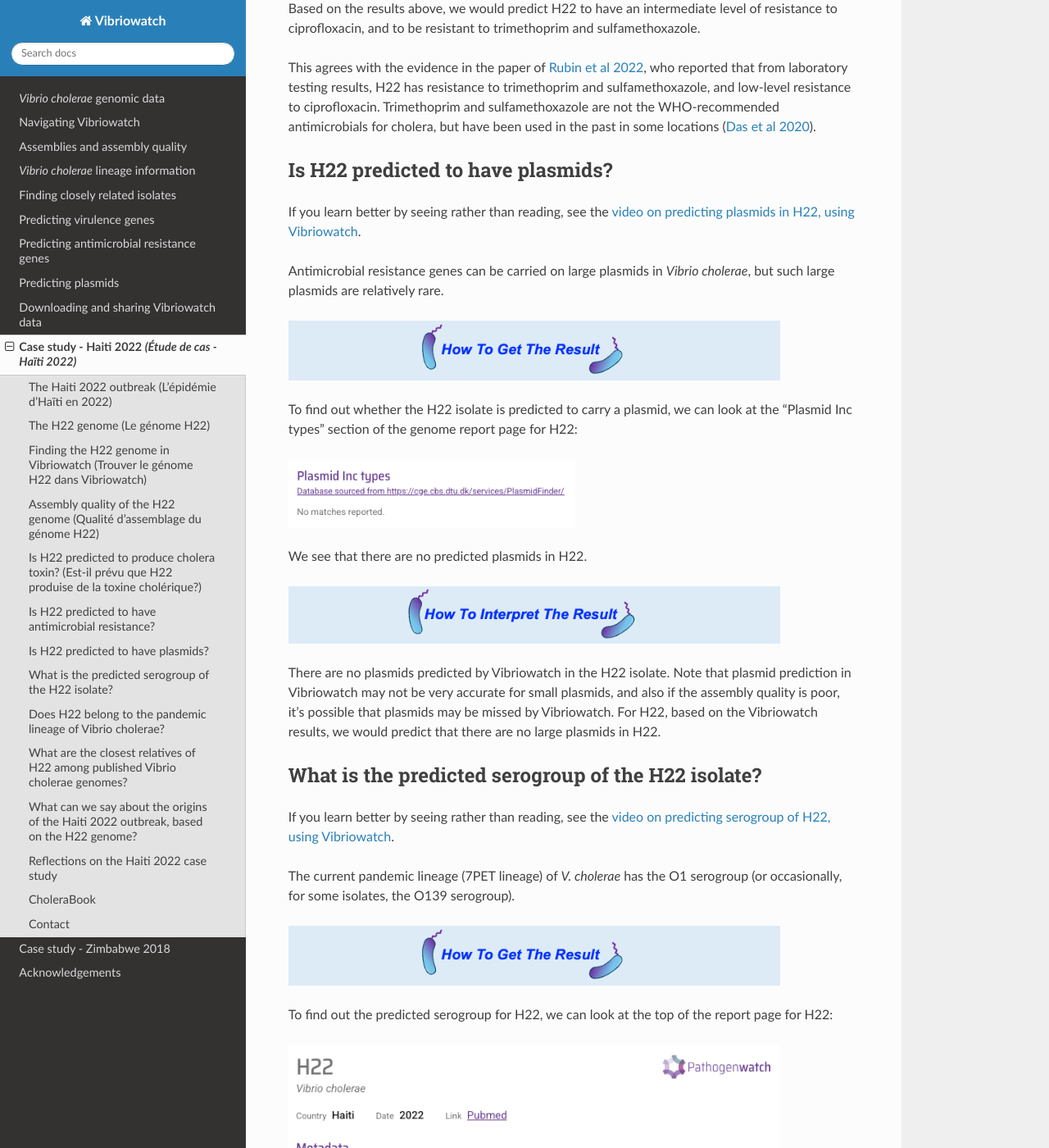
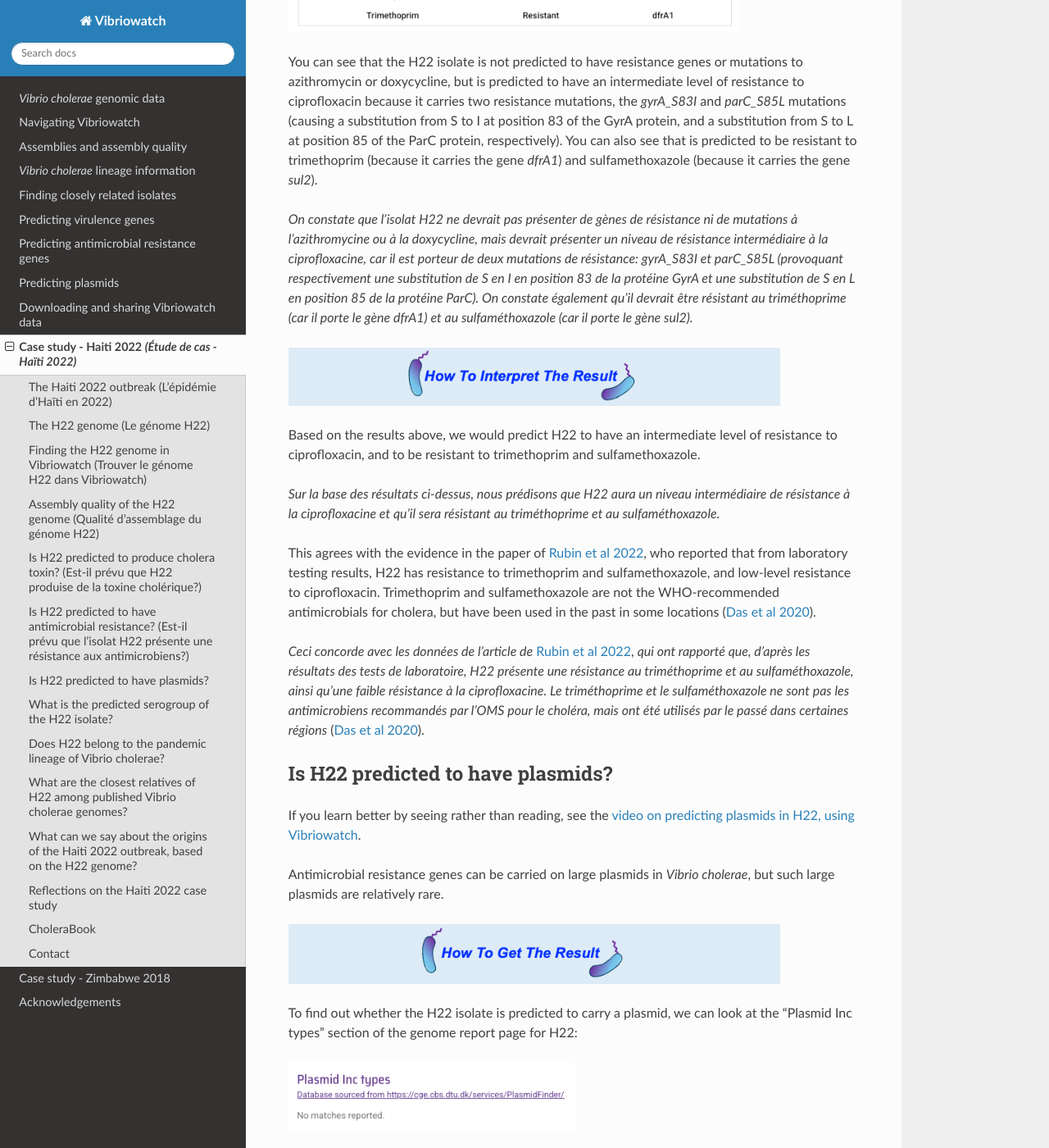
Before and after one commit to avrilcoghlan/vibriowatch, a Sphinx documentation site: the page built from docs/source/haiti.rst, in a window 1280 px wide and 1400 px high, scrolled down 9725 px. Shown: the whole window at 82% size. Built offline with Sphinx 7.4.7 and the Read the Docs theme 3.1.0, drawn with Linux system fonts in a browser that asks for light colours; some of the changed text lies outside the part shown.

Commit message:
Update haiti.rst

```diff
--- a/docs/source/haiti.rst
+++ b/docs/source/haiti.rst
@@ -23,7 +23,7 @@
 * `Finding the H22 genome in Vibriowatch (Trouver le génome H22 dans Vibriowatch)`_.
 * `Assembly quality of the H22 genome (Qualité d'assemblage du génome H22)`_.
 * `Is H22 predicted to produce cholera toxin? (Est-il prévu que H22 produise de la toxine cholérique?)`_
-* `Is H22 predicted to have antimicrobial resistance?`_
+* `Is H22 predicted to have antimicrobial resistance? (Est-il prévu que l’isolat H22 présente une résistance aux antimicrobiens?)`_
 * `Is H22 predicted to have plasmids?`_
 * `What is the predicted serogroup of the H22 isolate?`_
 * `Does H22 belong to the pandemic lineage of Vibrio cholerae?`_.
@@ -221,34 +221,45 @@
 
 .. _Rubin et al 2022: https://pubmed.ncbi.nlm.nih.gov/36449726/
 
-Is H22 predicted to have antimicrobial resistance?
---------------------------------------------------
+Is H22 predicted to have antimicrobial resistance? (Est-il prévu que l’isolat H22 présente une résistance aux antimicrobiens?)
+------------------------------------------------------------------------------------------------------------------------------
 
 If you learn better by seeing rather than reading, see the `video on predicting if H22 has antimicrobial resistance, using Vibriowatch`_.
 
 .. _video on predicting if H22 has antimicrobial resistance, using Vibriowatch: https://youtu.be/fexfUXza8M8
 
+*Si vous apprenez mieux en voyant plutôt qu'en lisant, regardez la* `vidéo sur la prédiction de la résistance aux antimicrobiens du H22, en utilisant Vibriowatch`_.
+
+.. _vidéo sur la prédiction de la résistance aux antimicrobiens du H22, en utilisant Vibriowatch: https://youtu.be/fexfUXza8M8
+
 The primary treatment for cholera is rehydration, but antimicrobials are given to the most vulnerable patients such as pregnant women, very small
 children, and HIV-positive patients. The WHO recommends the antimicrobials azithromycin, doxycycline and ciprofloxacin for treating cholera. Therefore, any
 antimicrobial resistance to these recommended antimicrobials would be a concern.
+
+*Le traitement principal du choléra est la réhydratation, mais des antimicrobiens sont administrés aux patients les plus vulnérables, tels que les femmes enceintes, les très jeunes enfants et les patients séropositifs. L'OMS recommande l'azithromycine, la doxycycline et la ciprofloxacine pour traiter le choléra. Par conséquent, toute résistance à ces antimicrobiens recommandés serait préoccupante.*
 
 .. image:: HowToGetTheResult.png
   :width: 600
 
 To find out whether the H22 isolate carries antimicrobial resistance (AMR), we can look at the "AMR" section of the genome report page for H22:
 
+*Pour savoir si l'isolat H22 présente une résistance aux antimicrobiens (RAM), nous pouvons consulter la section RAM de la page du rapport sur le génome de H22:*
+
 .. image:: Picture122.png
   :width: 550
 
 You can see that the H22 isolate is not predicted to have resistance genes or mutations to azithromycin or doxycycline, but is predicted to
 have an intermediate level of resistance to ciprofloxacin because it carries two resistance mutations, the *gyrA_S83I* and *parC_S85L* mutations (causing a substitution
-from S to I at position 83 of the GyrA protein, and a substitution from S to L at position 85 of the ParC protein, respectively).
-You can also see that is predicted to be resistant to trimethoprim (because it carries the gene *dfrA1*) and sulfamethoxazole (because it carries the gene *sul2*).
+from S to I at position 83 of the GyrA protein, and a substitution from S to L at position 85 of the ParC protein, respectively). You can also see that is predicted to be resistant to trimethoprim (because it carries the gene *dfrA1*) and sulfamethoxazole (because it carries the gene *sul2*).
+
+*On constate que l'isolat H22 ne devrait pas présenter de gènes de résistance ni de mutations à l'azithromycine ou à la doxycycline, mais devrait présenter un niveau de résistance intermédiaire à la ciprofloxacine, car il est porteur de deux mutations de résistance: gyrA_S83I et parC_S85L (provoquant respectivement une substitution de S en I en position 83 de la protéine GyrA et une substitution de S en L en position 85 de la protéine ParC). On constate également qu'il devrait être résistant au triméthoprime (car il porte le gène dfrA1) et au sulfaméthoxazole (car il porte le gène sul2).*
 
 .. image:: HowToInterpretTheResult.png
   :width: 600
 
 Based on the results above, we would predict H22 to have an intermediate level of resistance to ciprofloxacin, and to be resistant to trimethoprim and sulfamethoxazole.
+
+*Sur la base des résultats ci-dessus, nous prédisons que H22 aura un niveau intermédiaire de résistance à la ciprofloxacine et qu’il sera résistant au triméthoprime et au sulfaméthoxazole.*
 
 This agrees with the evidence in the paper of `Rubin et al 2022`_, who reported that from laboratory testing results, H22 has resistance to trimethoprim and sulfamethoxazole, and low-level
 resistance to ciprofloxacin. Trimethoprim and sulfamethoxazole are not the WHO-recommended antimicrobials for cholera, but have been used
@@ -256,6 +267,8 @@
 
 .. _Rubin et al 2022: https://pubmed.ncbi.nlm.nih.gov/36449726/
 .. _Das et al 2020: https://pubmed.ncbi.nlm.nih.gov/31272870/
+
+*Ceci concorde avec les données de l'article de* `Rubin et al 2022`_, *qui ont rapporté que, d'après les résultats des tests de laboratoire, H22 présente une résistance au triméthoprime et au sulfaméthoxazole, ainsi qu'une faible résistance à la ciprofloxacine. Le triméthoprime et le sulfaméthoxazole ne sont pas les antimicrobiens recommandés par l'OMS pour le choléra, mais ont été utilisés par le passé dans certaines régions* (`Das et al 2020`_).
 
 Is H22 predicted to have plasmids?
 ----------------------------------
```
